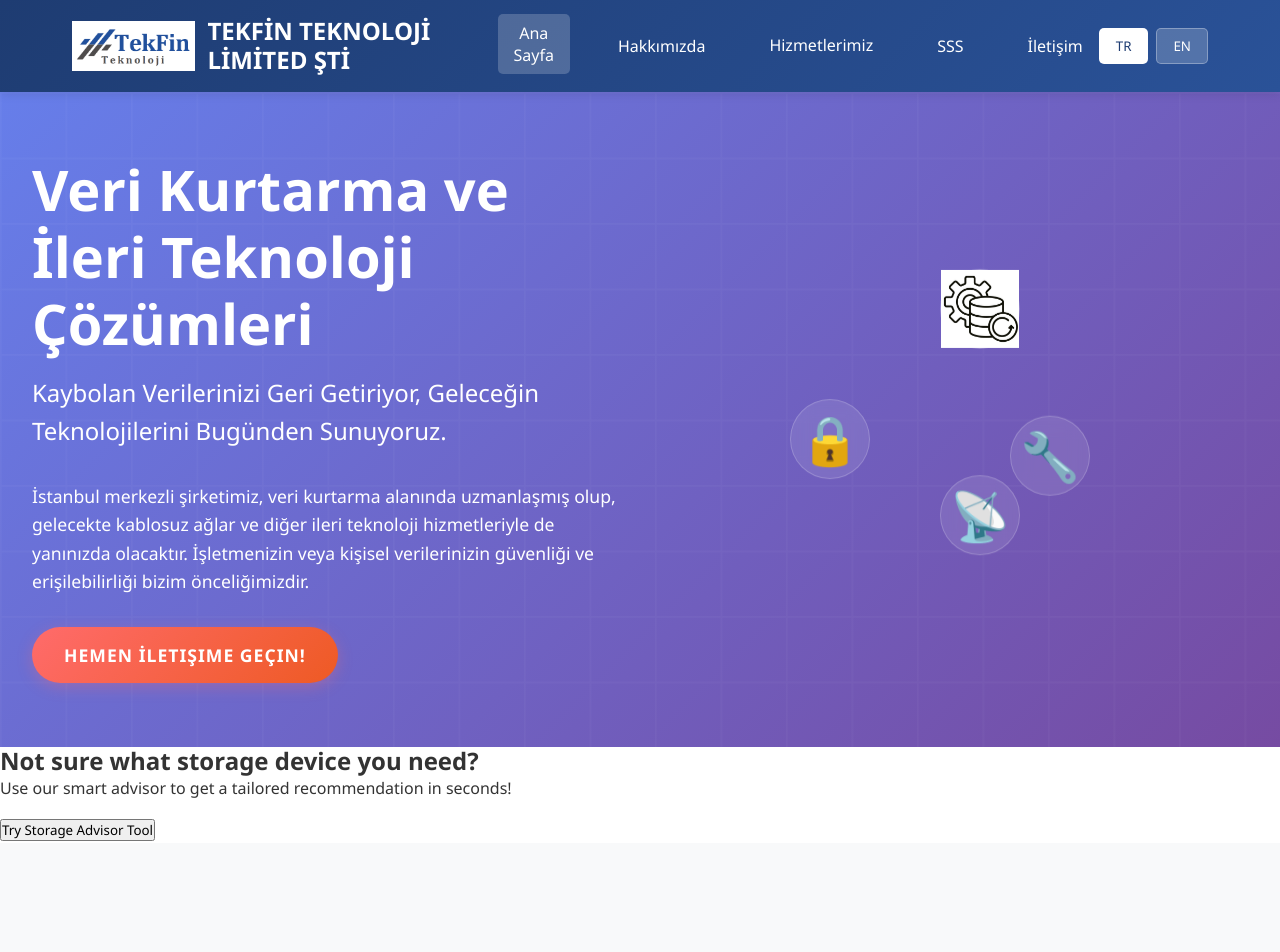
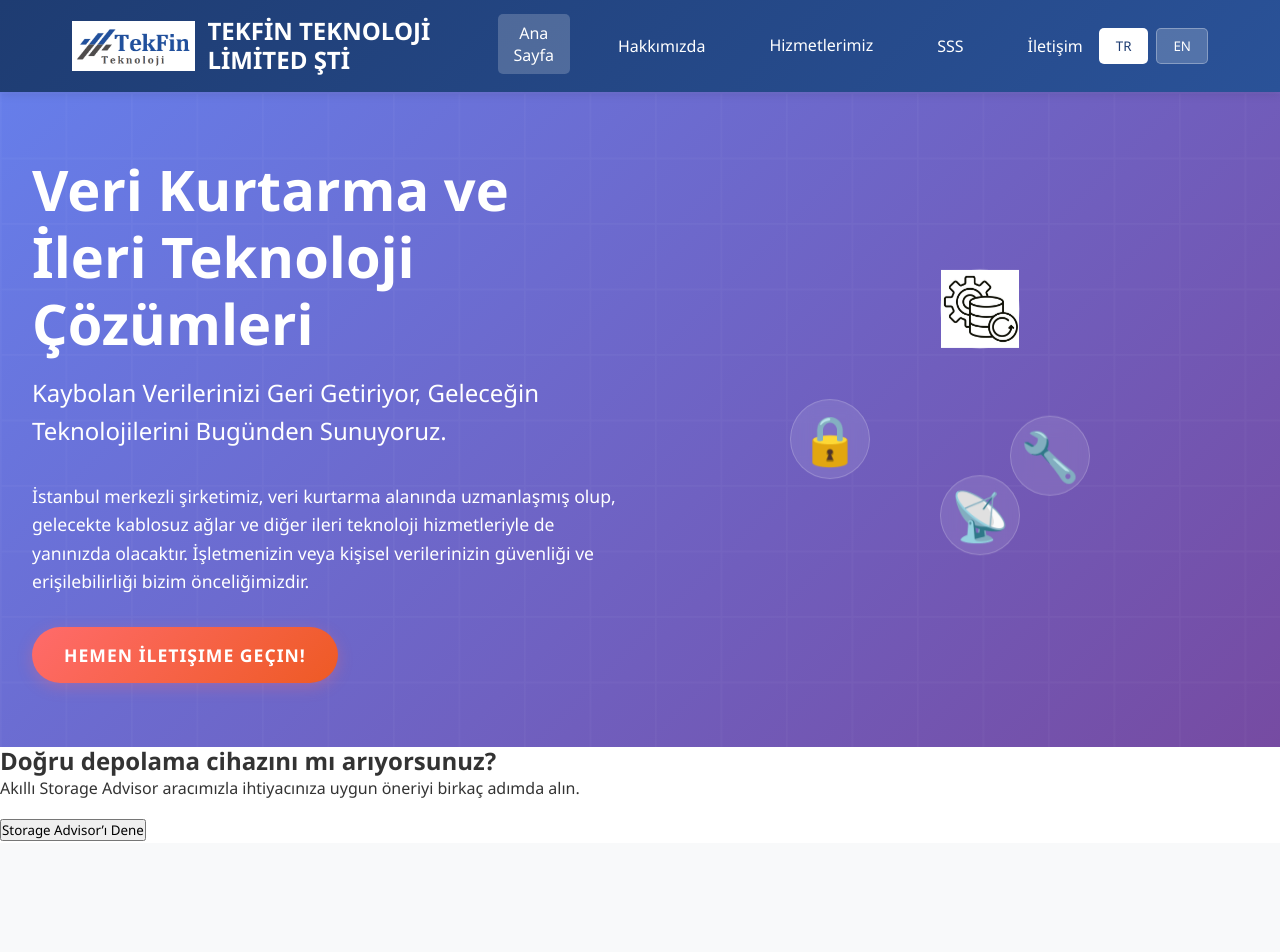
Before and after one commit to SalehKar/tekfin-website, a React (Create React App) app: page / in a window 1280 px wide. Shown: the top 952 px of the page. Built offline with nearby package versions, Linux system fonts and the light colour scheme.

Commit message:
Update HomePage.js

```diff
--- a/src/components/HomePage.js
+++ b/src/components/HomePage.js
@@ -29,6 +29,12 @@ const HomePage = ({ language }) => {
         fastSolutions: "Hızlı Çözümler: Acil durumlarda bile hızlı ve etkili müdahale.",
         customerFocus: "Müşteri Odaklılık: İhtiyaçlarınıza özel çözümler sunuyoruz."
       },
+      storageHighlight: {
+  title: "Doğru depolama cihazını mı arıyorsunuz?",
+  description: "Akıllı Storage Advisor aracımızla ihtiyacınıza uygun öneriyi birkaç adımda alın.",
+  button: "Storage Advisor’ı Dene"
+},
+
       cta: {
         title: "Kaybolan verilerinizi geri almak veya teknoloji çözümlerimiz hakkında daha fazla bilgi edinmek için bugün bizimle iletişime geçin!",
         button: "Hemen İletişime Geçin!"
@@ -60,6 +66,12 @@ const HomePage = ({ language }) => {
         fastSolutions: "Fast Solutions: Quick and effective intervention even in emergencies.",
         customerFocus: "Customer-Centric: We offer solutions tailored to your needs."
       },
+      storageHighlight: {
+  title: "Not sure what storage device you need?",
+  description: "Use our smart advisor to get a tailored recommendation in seconds!",
+  button: "Try Storage Advisor Tool"
+},
+
       cta: {
         title: "Contact us today to recover your lost data or learn more about our technology solutions!",
         button: "Contact Us Now!"
@@ -90,13 +102,14 @@ const HomePage = ({ language }) => {
       </section>
 <section className="highlight-section">
   <div className="highlight-text">
-    <h2>Not sure what storage device you need?</h2>
-    <p>Use our smart advisor to get a tailored recommendation in seconds!</p>
+    <h2>{t.storageHighlight.title}</h2>
+    <p>{t.storageHighlight.description}</p>
     <button className="cta-btn" onClick={() => setCurrentPage('storage-advisor')}>
-      Try Storage Advisor Tool
+      {t.storageHighlight.button}
     </button>
   </div>
 </section>
+
 
       {/* Services Section */}
       <section className="services">
```
